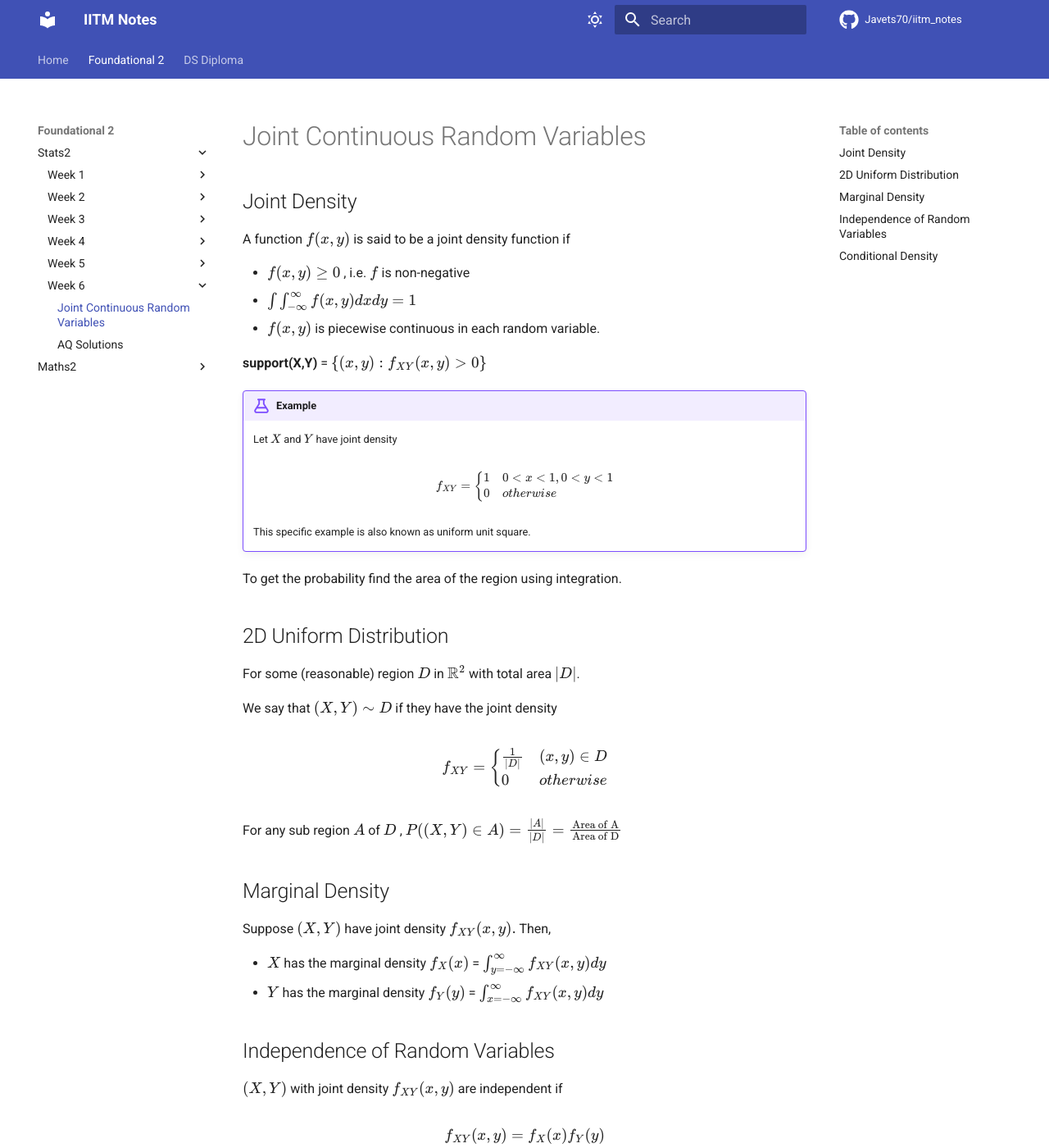
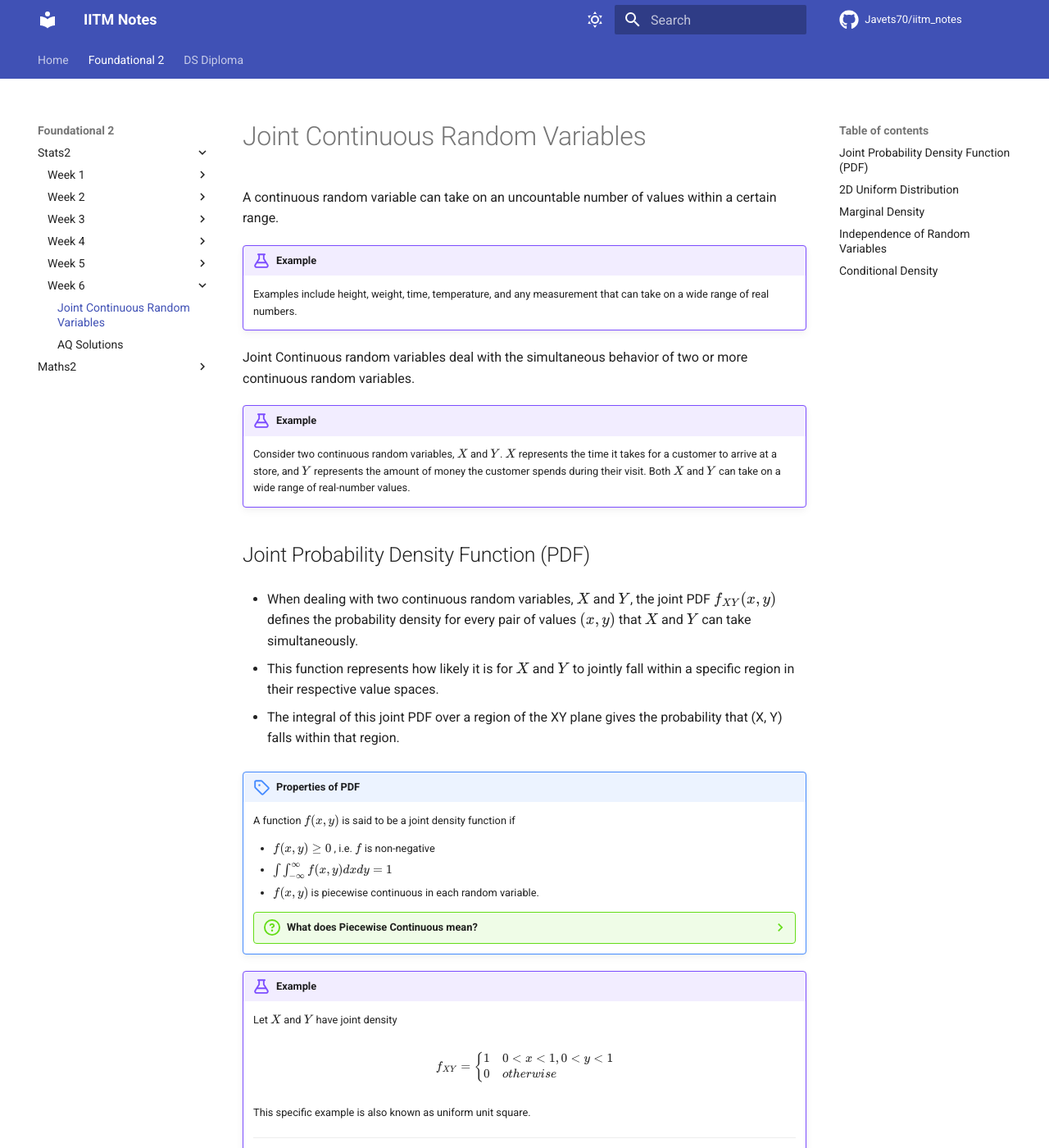
Before and after one commit to Javets70/iitm_notes, an MkDocs documentation site: the page built from docs/STATS2/WEEK 6/Joint Continuous Random Variables.md, in a window 1280 px wide and 1400 px high. Shown: the whole window at 82% size. Built offline with MkDocs 1.6.1 and Material for MkDocs 9.7.7, drawn with Linux system fonts in a browser that asks for light colours; comment, search, counter and statistics services are not loaded; some of the changed text lies outside the part shown.

Commit message:
W6 Notes Revised + Examples

```diff
--- a/docs/STATS2/WEEK 6/Joint Continuous Random Variables.md
+++ b/docs/STATS2/WEEK 6/Joint Continuous Random Variables.md
@@ -1,12 +1,39 @@
 # Joint Continuous Random Variables
-## Joint Density
-A function $f(x,y)$ is said to be a joint density function if
+A continuous random variable can take on an uncountable number of values within a certain range.
 
-- $f(x,y) \geq 0$ , i.e. $f$ is non-negative
-- $\int \int^{\infty}_{ - \infty} f(x,y)dxdy = 1$
-- $f(x,y)$ is piecewise continuous in each random variable.
+!!! example
+    Examples include height, weight, time, temperature,
+    and any measurement that can take on a wide range of real numbers.
 
-**support(X,Y)** = $\{(x,y):f_{XY}(x,y) > 0\}$
+Joint Continuous random variables deal with the simultaneous behavior of two or more continuous random variables.
+
+!!! example
+    Consider two continuous random variables, $X$ and $Y$.
+    $X$ represents the time it takes for a customer to arrive at a store,
+    and $Y$ represents the amount of money the customer spends during their visit.
+    Both $X$ and $Y$ can take on a wide range of real-number values.
+
+## Joint Probability Density Function (PDF)
+- When dealing with two continuous random variables, $X$ and $Y$, the joint PDF $f_{XY}(x,y)$
+defines the probability density for every pair of values $(x,y)$ that $X$ and $Y$ can take
+simultaneously.
+
+- This function represents how likely it is for $X$ and $Y$ to jointly fall within a
+specific region in their respective value spaces.
+
+- The integral of this joint PDF over a region of the XY plane gives the probability that (X, Y) falls within that region.
+
+!!! note "Properties of PDF"
+    A function $f(x,y)$ is said to be a joint density function if
+
+    - $f(x,y) \geq 0$ , i.e. $f$ is non-negative
+    - $\int \int^{\infty}_{ - \infty} f(x,y)dxdy = 1$
+    - $f(x,y)$ is piecewise continuous in each random variable.
+
+    ??? question "What does Piecewise Continuous mean?"
+        "Piecewise continuous" is a term used to describe a function that is continuous except for a finite number of isolated points or intervals where it may have discontinuities. In other words, a piecewise continuous function can be thought of as a function that is continuous over certain subintervals of its domain but may have jumps or discontinuities at specific points or subintervals.
+
+<!-- **support(X,Y)** = $\{(x,y):f_{XY}(x,y) > 0\}$ -->
 
 !!! example
     Let $X$ and $Y$ have joint density
@@ -19,7 +46,11 @@ A function $f(x,y)$ is said to be a joint density function if
 
     This specific example is also known as uniform unit square.
 
-To get the probability find the area of the region using integration.
+    ---
+
+    In the context of the arrival time and spending example, the joint PDF
+    $f_{XY}(x,y)$ might represent the probability density of a customer arriving at time
+    $x$ and spending $y$ dollars. It provides the likelihood of simultaneous occurrences of these two events.
 
 ## 2D Uniform Distribution
 For some (reasonable) region $D$ in $\mathbb{R}^2$ with total area $|D|$.
@@ -37,6 +68,15 @@ $$
 For any sub region $A$ of $D$ , $P((X,Y) \in A) = \frac{|A|}{|D|} = \frac{\text{Area of A}}{\text{Area of D}}$
 
 ## Marginal Density
+- Just as with single random variables,
+you can find the marginal PDFs for X and Y from the joint PDF.
+
+- The marginal PDF for $X$ , denoted as $f_X(x)$ , is obtained by integrating
+the joint PDF $f_{XY}(x,y)$ with respect to $Y$ over the entire range of $Y$ values.
+
+- Similarly , the marginal PDF for $Y$ , denoted as $f_Y(y)$ , is obtained by integrating
+the joint PDF $f_{XY}(x,y)$ with respect to $X$ over the entire range of $X$ values.
+
 Suppose $(X,Y)$ have joint density $f_{XY}(x,y).$ Then,
 
 - $X$ has the marginal density $f_X(x)$ = $\int^{\infty}_{y = - \infty} f_{XY}(x,y)dy$
@@ -44,14 +84,29 @@ Suppose $(X,Y)$ have joint density $f_{XY}(x,y).$ Then,
 
 <!-- $D = \{(x, y): [0, 2]\times [0, -2] \cup [-1, 0]\times [0, 1]\}$ -->
 
+!!! example
+     From the joint PDF $f_{XY}(x,y)$ , you can find the marginal PDF for $X$ ($f_X(x)$) and
+    $Y$ ($f_Y(y)$) separately. $f_X(x)$ would represent the distribution of arrival times , and
+    $f_Y(y)$ would represent the distribution of spending amounts
+
 ## Independence of Random Variables
+Independence means that the behavior of one random variable does not influence the behavior of the other.
+
 $(X,Y)$ with joint density $f_{XY}(x,y)$ are independent if
 
 $$ f_{XY}(x,y) = f_X(x)f_Y(y) $$
 
 where $f_X(x)$ and $f_Y(y)$ are marginal densities of $X$ and $Y$ respectively.
 
+!!! example
+    Suppose $X$ represents the temperature in one city,
+    and $Y$ represents the temperature in another city.
+    If these cities are far apart and have independent weather patterns,
+    then $X$ and $Y$ may be considered independent.
+
 ## Conditional Density
+Conditional Density describe the probability of one random variable given the other.
+
 Let $(X,Y)$ be random variables with joint density $f_{XY}(x,y)$. Let $f_X(x)$ and $f_Y(y)$ be the marginal
 densities.
 
@@ -73,3 +128,10 @@ $$ f_{X|Y=b}(x) = \frac{f_{XY}(x,b)}{f_Y(b)} $$
     $f_X(a) > 0$ and $f_Y(b) > 0$
 
     $$ f_{XY}(a,b) = f_X(a)f_{Y|X=a}(b) = f_Y(b)f_{X|Y=b}(a) $$
+
+!!! example
+    Continuing with the temperature example, you might want to find
+    $f_{X|Y}(x|y)$, which would represent the PDF of temperature in one city
+    given a specific temperature in the other city.
+    This could help predict temperature changes in one city based
+    on the observed temperature in the other city.
```
